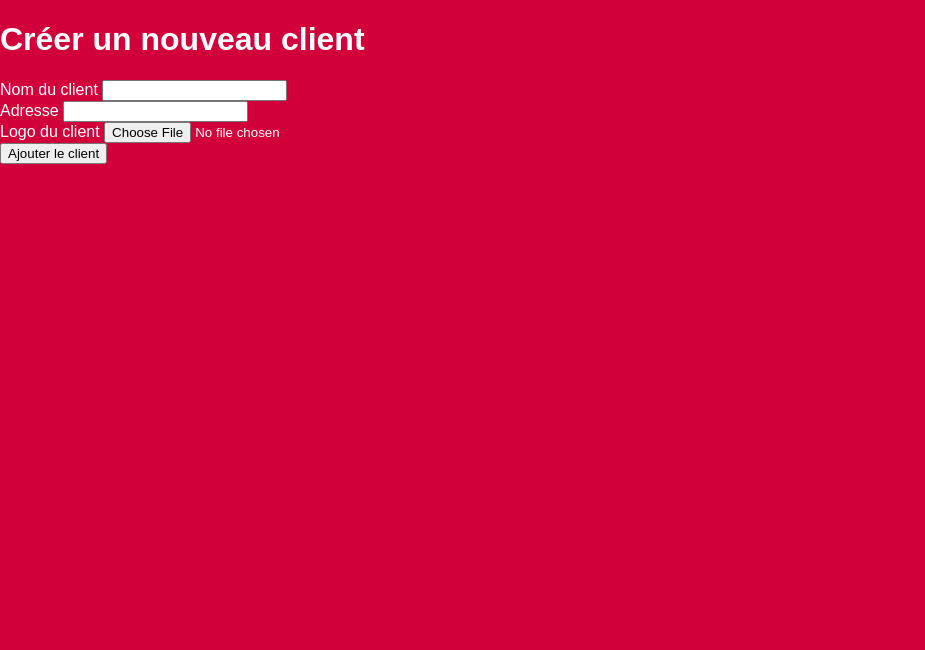
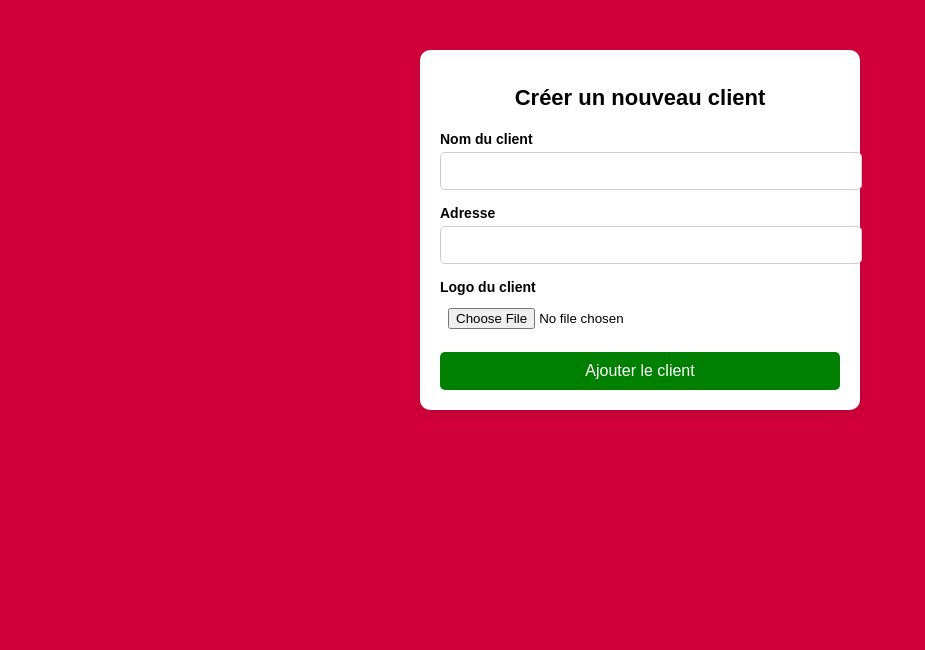
Before and after one commit to Alex-Tech22/Machine-management, a Flask app: page /client/clients/add in a window 1280 px wide. Shown: the part 74-724 px from the top of the page, without its empty margins (0-925 px from the left). Run offline with Flask 3, Linux system fonts and the light colour scheme; parts of the project's set-up code (start-up, migrations or seed data) failed here and were passed over; some libraries are stand-ins or nearby versions.

Commit message:
récupération après corruption

```diff
--- a/app/static/css/style_client.css
+++ b/app/static/css/style_client.css
@@ -128,3 +110,90 @@ body {
     background-color: #ddd;
     cursor: pointer;
 }
+
+/* Style du conteneur du formulaire */
+.form-container {
+    max-width: 400px;
+    background: white;
+    padding: 20px;
+    border-radius: 10px;
+    box-shadow: 0px 4px 10px rgba(0, 0, 0, 0.1);
+    margin: 50px auto;
+    text-align: center;
+}
+
+/* Titre du formulaire */
+.form-container h1 {
+    color: black;
+    font-size: 22px;
+    font-weight: bold;
+    margin-bottom: 20px;
+}
+
+/* Style des champs de formulaire */
+.form-group {
+    color : black;
+    text-align: left;
+    margin-bottom: 15px;
+}
+
+.form-group label {
+    display: block;
+    font-size: 14px;
+    font-weight: bold;
+    margin-bottom: 5px;
+}
+
+.form-control {
+    color:black;
+    width: 100%;
+    padding: 10px;
+    border: 1px solid #ccc;
+    border-radius: 5px;
+    font-size: 14px;
+}
+
+/* Style du champ de téléversement de fichier */
+.form-control-file {
+    color:black;
+    width: 100%;
+    padding: 8px;
+    border-radius: 5px;
+}
+
+/* Bouton de soumission */
+.btn-submit {
+    background-color: #008000;
+    color: white;
+    font-size: 16px;
+    padding: 10px;
+    border: none;
+    border-radius: 5px;
+    cursor: pointer;
+    width: 100%;
+}
+
+.btn-submit:hover {
+    background-color: #006400;
+}
+
+.client-item {
+    display: flex;
+    align-items: center;
+    justify-content: space-between;
+    margin-bottom: 10px;
+}
+
+.delete-btn {
+    background-color: red;
+    color: white;
+    border: none;
+    border-radius: 5px;
+    padding: 5px 10px;
+    cursor: pointer;
+    font-size: 14px;
+}
+
+.delete-btn:hover {
+    background-color: darkred;
+}
```
Also changed, not shown: other parts of app/static/css/style_client.css (+6 -24 lines), app/models.py (+64 -15 lines), app/static/js/client.js (+0 -30 lines), app/templates/client/client.html (+10 -8 lines).
